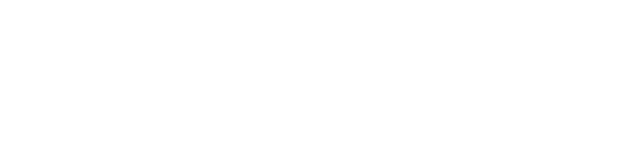
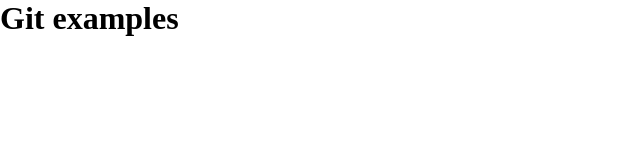
Before and after one commit to rc2pc2/131-git-examples, a plain HTML site: page index.html in a window 1280 px wide. Shown: the whole page, without its empty margins (0-640 px from the left). Drawn offline with Linux system fonts and the light colour scheme.

Commit message:
added h1

```diff
--- a/index.html
+++ b/index.html
@@ -9,6 +9,10 @@
     <link rel="stylesheet" href="./css/style.css">
 </head>
 <body>
-
+    <header>
+        <h1>
+            Git examples
+        </h1>
+    </header>
 </body>
 </html>
```
